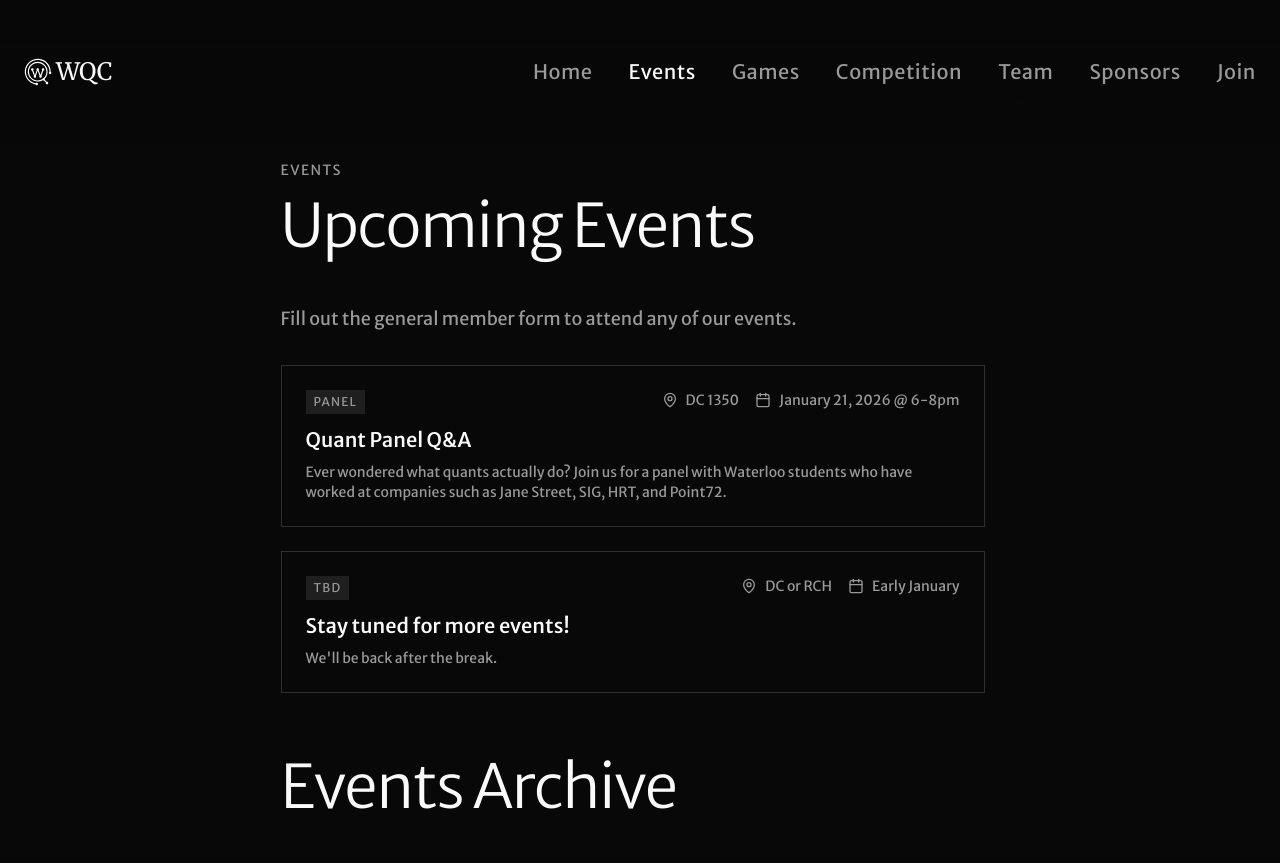
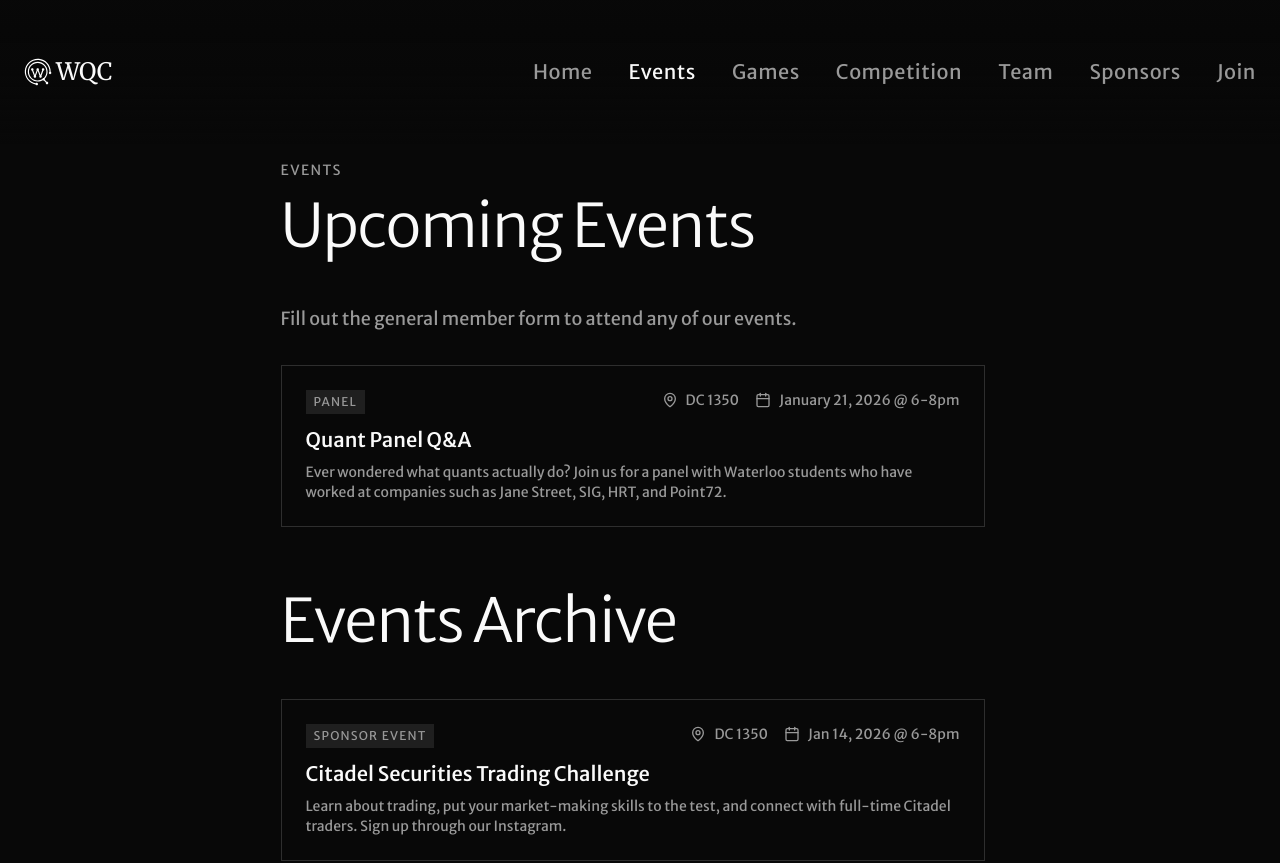
Before and after one commit to waterlooquantclub/waterlooquantclub.github.io, a React (Vite) app in the folder client/: page /events in a window 1280 px wide. Shown: the top 863 px of the page. Built offline with nearby package versions, Linux system fonts and the light colour scheme; the HTML template or start-up script is replaced by a standard one.

Commit message:
placeholder gone

```diff
--- a/client/src/pages/Events.tsx
+++ b/client/src/pages/Events.tsx
@@ -10,14 +10,7 @@ const events: EventData[] = [
     location: "DC 1350",
     type: "Panel",
     description: "Ever wondered what quants actually do? Join us for a panel with Waterloo students who have worked at companies such as Jane Street, SIG, HRT, and Point72.",
-  },
-  {
-    title: "Stay tuned for more events!",
-    date: "Early January",
-    location: "DC or RCH",
-    type: "TBD",
-    description: "We'll be back after the break.",
-  },
+  }
 ];
 
 const archivedEvents: EventData[] = [
```
